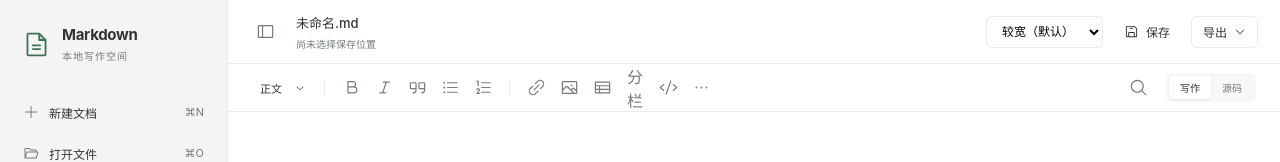
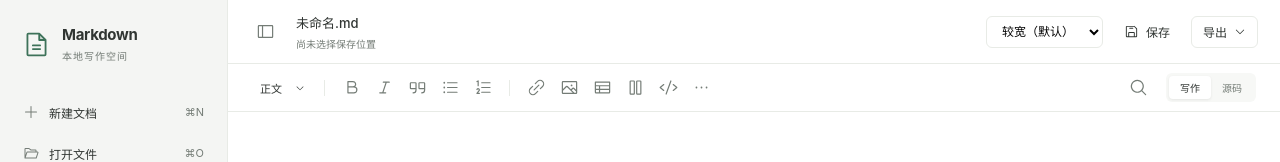
Before and after one commit to lix0x7/markdown-studio, a React (Vite) app in the folder web/: page / in a window 1280 px wide. Shown: the top 162 px of the page. Built offline with nearby package versions, Linux system fonts and the light colour scheme.

Commit message:
style: add columns toolbar icon
Change-Id: I96592b53d0935191456afb4a6e3ee4ccf20fff20
sa: none
doc: none
cfg: none
test: frontend typecheck, app build and signature verification

```diff
--- a/web/src/App.tsx
+++ b/web/src/App.tsx
@@ -19,6 +19,7 @@ import {
   LinkSimple,
   Image,
   Table,
+  Columns,
   Code,
   ArrowSquareOut,
   CaretDown,
@@ -882,7 +883,7 @@ export default function App() {
               <Table />
             </Tool>
             <Tool label="插入分栏" onClick={() => void command("columns")}>
-              <span>分栏</span>
+              <Columns />
             </Tool>
             <Tool label="代码块与语言" onClick={() => void command("code")}>
               <Code />
```
